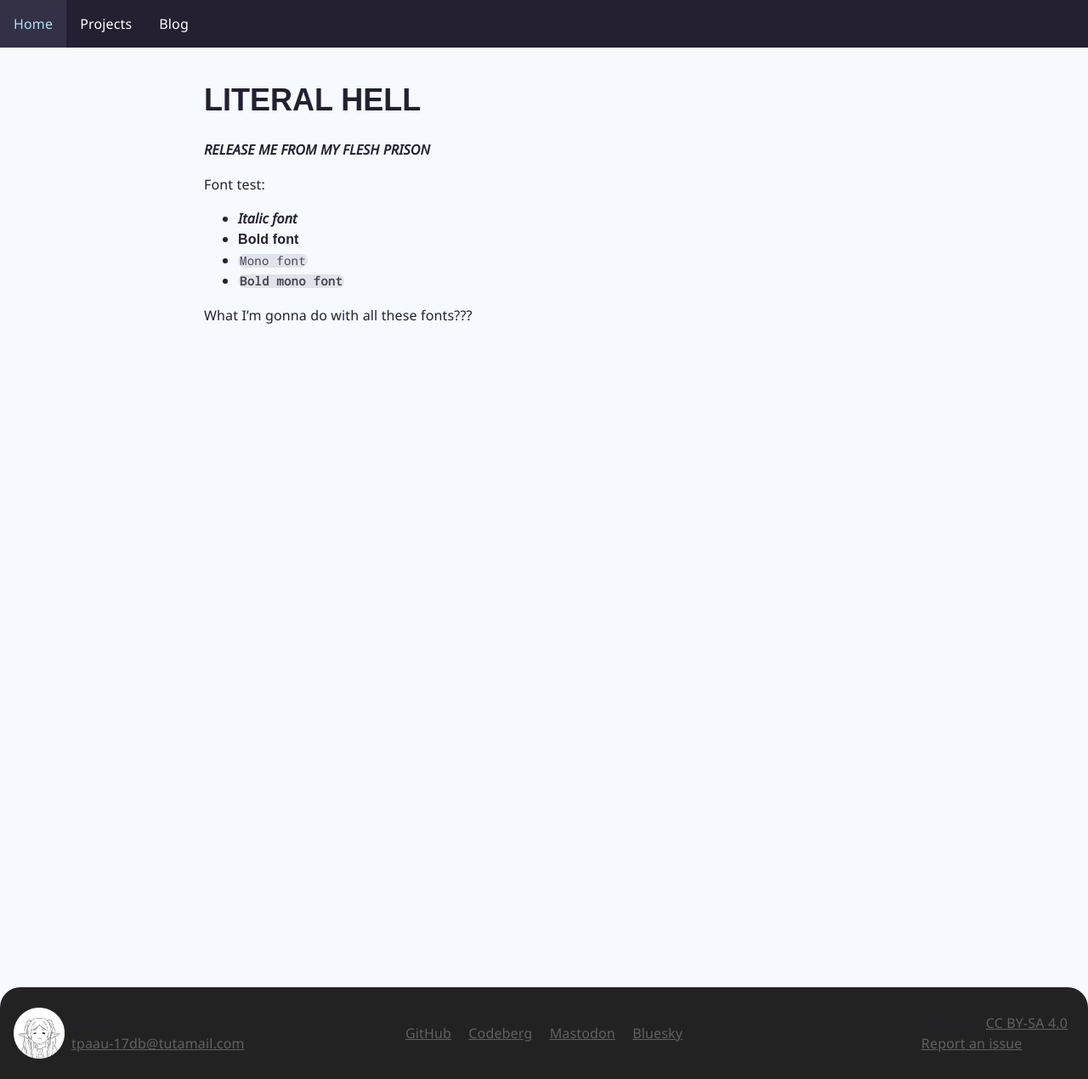
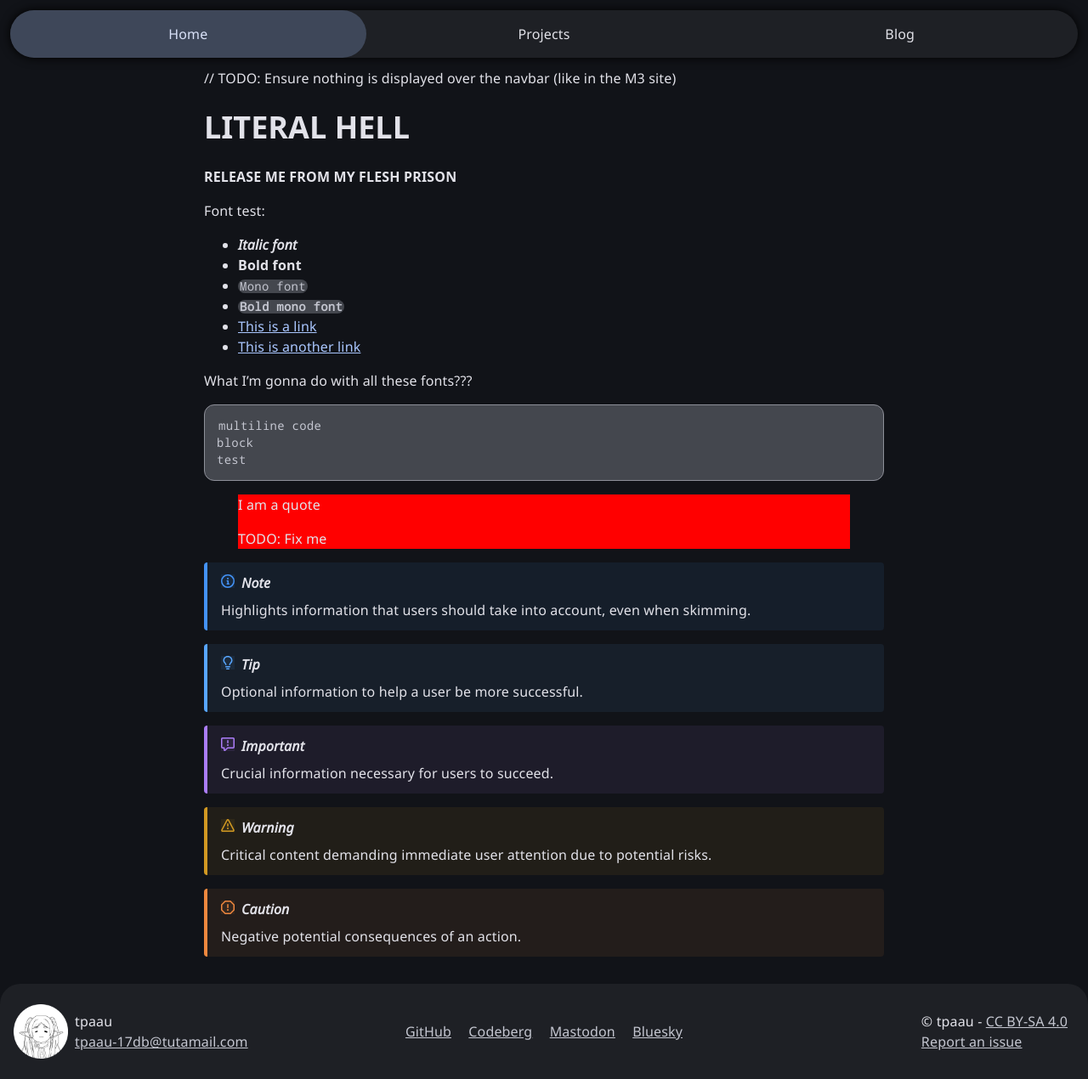
Before and after one commit to tpaau/tpaau.dev, a Jekyll site: the page built from content/INDEX.md, in a window 1280 px wide and 1270 px high. Shown: the whole window at 85% size. Built offline with Jekyll 4.4.1, drawn with Linux system fonts in a browser that asks for light colours; some web fonts are replaced.

Commit message:
I changed some things and now the site looks better

````diff
--- a/404.html
+++ b/404.html
@@ -20,6 +20,6 @@ layout: page
 <div class="container">
   <h1>404</h1>
 
-  <p><strong>Page not found :(</strong></p>
+  <p><strong>Not found  :(</strong></p>
   <p>If you believe this to be a bug, please <a href="https://codeberg.org/tpaau/pages/issues/new">report it</a>.</p>
 </div>
--- a/_config.yml
+++ b/_config.yml
@@ -24,8 +24,6 @@ description: >- # this means to ignore newlines until "baseurl:"
   Google search results) and in your feed.xml site description.
 baseurl: "" # the subpath of your site, e.g. /blog
 url: "" # the base hostname & protocol for your site, e.g. http://example.com
-twitter_username: jekyllrb
-github_username:  jekyll
 
 # Build settings
 # theme: minima
--- /dev/null
+++ b/_includes/alert.html
@@ -0,0 +1,27 @@
+{% assign text = include.content | split: '<br>' %}
+
+<div class="alert {{ include.type }}">
+    <p>
+        <em>
+            <svg viewBox="0 0 16 16" version="1.1" width="16" height="16" aria-hidden="true" class="{{ include.type }}">
+                {% if include.type == "note" %}
+                    <path d="M0 8a8 8 0 1 1 16 0A8 8 0 0 1 0 8Zm8-6.5a6.5 6.5 0 1 0 0 13 6.5 6.5 0 0 0 0-13ZM6.5 7.75A.75.75 0 0 1 7.25 7h1a.75.75 0 0 1 .75.75v2.75h.25a.75.75 0 0 1 0 1.5h-2a.75.75 0 0 1 0-1.5h.25v-2h-.25a.75.75 0 0 1-.75-.75ZM8 6a1 1 0 1 1 0-2 1 1 0 0 1 0 2Z"></path>
+                {% elsif include.type == "tip" %}
+                    <path d="M8 1.5c-2.363 0-4 1.69-4 3.75 0 .984.424 1.625.984 2.304l.214.253c.223.264.47.556.673.848.284.411.537.896.621 1.49a.75.75 0 0 1-1.484.211c-.04-.282-.163-.547-.37-.847a8.456 8.456 0 0 0-.542-.68c-.084-.1-.173-.205-.268-.32C3.201 7.75 2.5 6.766 2.5 5.25 2.5 2.31 4.863 0 8 0s5.5 2.31 5.5 5.25c0 1.516-.701 2.5-1.328 3.259-.095.115-.184.22-.268.319-.207.245-.383.453-.541.681-.208.3-.33.565-.37.847a.751.751 0 0 1-1.485-.212c.084-.593.337-1.078.621-1.489.203-.292.45-.584.673-.848.075-.088.147-.173.213-.253.561-.679.985-1.32.985-2.304 0-2.06-1.637-3.75-4-3.75ZM5.75 12h4.5a.75.75 0 0 1 0 1.5h-4.5a.75.75 0 0 1 0-1.5ZM6 15.25a.75.75 0 0 1 .75-.75h2.5a.75.75 0 0 1 0 1.5h-2.5a.75.75 0 0 1-.75-.75Z"></path>
+                {% elsif include.type == "important" %}
+                    <path d="M0 1.75C0 .784.784 0 1.75 0h12.5C15.216 0 16 .784 16 1.75v9.5A1.75 1.75 0 0 1 14.25 13H8.06l-2.573 2.573A1.458 1.458 0 0 1 3 14.543V13H1.75A1.75 1.75 0 0 1 0 11.25Zm1.75-.25a.25.25 0 0 0-.25.25v9.5c0 .138.112.25.25.25h2a.75.75 0 0 1 .75.75v2.19l2.72-2.72a.749.749 0 0 1 .53-.22h6.5a.25.25 0 0 0 .25-.25v-9.5a.25.25 0 0 0-.25-.25Zm7 2.25v2.5a.75.75 0 0 1-1.5 0v-2.5a.75.75 0 0 1 1.5 0ZM9 9a1 1 0 1 1-2 0 1 1 0 0 1 2 0Z"></path>
+                {% elsif include.type == "warning" %}
+                    <path d="M6.457 1.047c.659-1.234 2.427-1.234 3.086 0l6.082 11.378A1.75 1.75 0 0 1 14.082 15H1.918a1.75 1.75 0 0 1-1.543-2.575Zm1.763.707a.25.25 0 0 0-.44 0L1.698 13.132a.25.25 0 0 0 .22.368h12.164a.25.25 0 0 0 .22-.368Zm.53 3.996v2.5a.75.75 0 0 1-1.5 0v-2.5a.75.75 0 0 1 1.5 0ZM9 11a1 1 0 1 1-2 0 1 1 0 0 1 2 0Z"></path>
+                {% elsif include.type == "caution" %}
+                    <path d="M4.47.22A.749.749 0 0 1 5 0h6c.199 0 .389.079.53.22l4.25 4.25c.141.14.22.331.22.53v6a.749.749 0 0 1-.22.53l-4.25 4.25A.749.749 0 0 1 11 16H5a.749.749 0 0 1-.53-.22L.22 11.53A.749.749 0 0 1 0 11V5c0-.199.079-.389.22-.53Zm.84 1.28L1.5 5.31v5.38l3.81 3.81h5.38l3.81-3.81V5.31L10.69 1.5ZM8 4a.75.75 0 0 1 .75.75v3.5a.75.75 0 0 1-1.5 0v-3.5A.75.75 0 0 1 8 4Zm0 8a1 1 0 1 1 0-2 1 1 0 0 1 0 2Z"></path>
+                {% endif %}
+            </svg>
+            {{ include.type | capitalize }}
+        </em>
+        {% for line in text %}
+            <p>
+                {{ line }}
+            </p>
+        {% endfor %}
+    </p>
+</div>
--- a/assets/css/main.css
+++ b/assets/css/main.css
@@ -1,7 +1,47 @@
 :root {
     --radius-large: 24px;
+    --radius-full: 1000px;
+    --spacing-regular: 12px;
+    --spacing-large: 16px;
+
+    --primary: #aac7ff;
+    --on-primary: #0b305f;
+    --primary-container: #284777;
+    --on-primary-container: #d7e3ff;
+
+    --secondary: #bec6dc;
+    --on-secondary: #283141;
+    --secondary-container: #3e4759;
+    --on-secondary-container: #dae2f9;
+
+    --tertiary: #ddbce0;
+    --on-tertiary: #3f2844;
+    --tertiary-container: #573e5c;
+    --on-tertiary-container: #fad8fd;
+
+    --error: #ffb4ab;
+    --on-error: #690005;
+    --error-container: #93000a;
+    --on-error-container: #ffdad6;
+
+    --surface: #111318;
+    --on-surface: #e2e2e9;
+    --surface-variant: #44474e;
+    --on-surface-variant: #c4c6d0;
+
+    --surface-container-highest: #33353a;
+    --surface-container-high: #282a2f;
+    --surface-container: #1e2025;
+    --surface-container-low: #191c20;
+    --surface-container-lowest: #0c0e13;
+    --inverse-surface: #e2e2e9;
+    --inverse-on-surface: #2e3036;
+    --surface-tint: #aac7ff;
+
+    --outline: #8e9099;
+    --outline-variant: #44474e;
+    --shadow: #000000;
 }
-
 
 html {
     height: -webkit-fill-available; /* replace with stretch when standardized */
@@ -12,74 +52,70 @@ body {
     flex-direction: column;
     min-height: 100vh;
     min-height: -webkit-fill-available; /* replace with stretch when standardized */
-    font-family: Noto, sans-serif;
+    font-family: Noto, sans;
     line-height: 1.5;
     letter-spacing: 0.009375rem;
-    background-color: #f6fafe;
-    color: #241f31;
+    background: var(--surface);
+    color: var(--on-surface);
     margin: 0;
     padding: 0;
     overflow-y: scroll;
 }
 
+::selection {
+    color: var(--surface);
+    background: var(--on-surface);
+}
+
+::-moz-selection {
+    color: var(--surface);
+    background: var(--on-surface);
+}
+
 a {
-    color: #1a5fb4;
-    text-decoration: underline;
+    color: var(--primary);
 }
 
 a:visited {
-    color: #613583;
-}
-
-footer img {
-    width: 60px;
-    height: auto;
-    display: block;
-    margin-left: auto;
-    margin-right: auto;
+    color: var(--tertiary);
 }
 
 h1 a, h1 a:visited, h2 a, h2 a:visited, h3 a, h3 a:visited, h4 a, h4 a:visited, h5 a, h5 a:visited, h6 a, h6 a:visited {
-    color: #241f31;
+    color: rgba(255 255 255 / 87%);
 }
 
+
 h1 {
-    /* Display small */
     font-size: 2.25rem;
     line-height: 2.75rem;
     letter-spacing: 0;
 }
 
 h2 {
-    /* Headline small */
     font-size: 1.5rem;
     line-height: 2rem;
     letter-spacing: 0;
 }
 
 h3 {
-    /* Title large */
     font-size: 1.375rem;
     line-height: 1.75rem;
     letter-spacing: 0;
 }
 
 h4 {
-    /* Title medium */
     font-size: 1rem;
     line-height: 1.5rem;
     letter-spacing: 0.009375rem;
 }
 
 h5 {
-    /* Title small */
     font-size: 0.875rem;
     line-height: 1.25rem;
     letter-spacing: 0.00625rem;
 }
 
 h6 {
-    /* Label small */
     font-size: 0.6875rem;
     line-height: 1rem;
     letter-spacing: 0.03125rem;
@@ -90,8 +126,8 @@ em {
 }
 
 code, pre {
-    background-color: #e0e2ec; /* surface-variant */
-    color: #44474e; /* on-surface-variant */
+    background-color: var(--surface-variant);
+    color: var(--on-surface-variant);
     font-family: "Noto Mono", monospace;
     font-size: 0.875rem; /* body-medium.size */
     letter-spacing: 0.015625rem; /* body-medium.tracking */
@@ -100,7 +136,7 @@ code, pre {
 
 pre {
     border-radius: 12px;
-    border: 1px solid #74777f /* outline */;
+    border: 1px solid var(--outline);
     overflow-x: auto;
     padding: 0.875rem;
 }
@@ -110,8 +146,16 @@ code {
     padding: 0 2px;
 }
 
+pre, details, details[open] summary {
+    border-color: var(--outline);
+}
+
 var {
-    color: #a51d2d;
+    color: #ffb4ab;
+}
+
+blockquote {
+    background-color: #ff0000;
 }
 
 .coin-address {
@@ -128,22 +172,6 @@ var {
     border-radius: 16px;
 }
 
-#secureblue a {
-    text-decoration: none;
-}
-
-#site-menu ul li a {
-    color: #fff;
-    display: flex;
-    text-decoration: none;
-    padding: 1em;
-    align-items: center;
-}
-
-#secureblue a:hover {
-    text-decoration: underline;
-}
-
 main {
     margin-left: auto;
     margin-right: auto;
@@ -153,13 +181,9 @@ main {
     width: 100%;
     box-sizing: border-box;
     overflow-wrap: break-word;
-}
-
-main img {
-    max-width: 100%;
-    margin-left: auto;
-    margin-right: auto;
-    display: block;
+    /* This is for the navbar */
+    padding-top: 64px;
+    flex: 1 0 auto;
 }
 
 ul ul {
@@ -167,20 +191,16 @@ ul ul {
 }
 
 footer {
-    position: fixed;
-    left: 0;
-    right: 0;
-    bottom: 0;
     padding: 0.5em 1em;
     text-align: center;
     overflow-wrap: break-word;
-    background: #222;
+    background: var(--surface-container);
     border-top-left-radius: var(--radius-large);
     border-top-right-radius: var(--radius-large);
 }
 
 footer a, footer a:visited {
-    color: #616161;
+    color: var(--on-surface-variant)
 }
 
 #footer-columns {
@@ -189,6 +209,7 @@ footer a, footer a:visited {
     gap: 1rem;
     align-items: center;
 }
+
 #footer-columns ul {
     padding: 0;
 }
@@ -227,54 +248,70 @@ footer a, footer a:visited {
     padding: 0 0.5em;
 }
 
-#site-menu ul {
-    display: flex;
-    flex-wrap: nowrap;
-    overflow-x: auto;
-    margin: 0;
-    padding: 0;
+#site-menu {
+    position: fixed;
+    top: 0;
+    right: 0;
+    left: 0;
+    list-style: none;
+    background-color: var(--surface-container);
+    white-space: nowrap;
+    margin: var(--spacing-regular);
+    border-radius: var(--radius-full);
+    filter: drop-shadow(0 0 6px var(--shadow));
 }
 
-#site-menu {
-    background-color: #241f31;
-    white-space: nowrap;
+#site-menu ul {
+    display: grid;
+    grid-auto-flow: column;
+    grid-template-columns: repeat(3, 1fr);
+    padding: 0;
+    margin: 0;
+    list-style: none;
+    text-align: center;
+}
+
+#site-menu li {
+    text-align: center;
 }
 
 #site-menu ul li {
     list-style-type: none;
     display: flex;
+    border-radius: var(--radius-full);
 }
 
 #site-menu ul li:hover {
-    background-color: #343147;
+    background-color: var(--surface-container-high);
 }
 
+#site-menu ul li[aria-current] {
+    background-color: var(--secondary-container);
+}
+
+#site-menu ul li[aria-current]:hover {
+    background-color: var(--secondary-container);
+}
+
+#site-menu ul li a {
+    color: var(--on-surface)
+    display: flex;
+    text-decoration: none;
+    padding: 1em;
+    justify-content: center;
+    width: 100%;
+}
 
 #site-menu ul li a:visited {
-    color: #fff;
+    color: var(--on-secondary-container);
 }
 
 #site-menu ul li[aria-current] a {
-    color: #76c9f6;
+    color: var(--on-secondary-container);
 }
 
 #site-menu ul li[aria-current]:hover a {
-    color: #aedff9;
-}
-
-#site-menu img {
-    height: 1.8rem;
-    width: 1.8rem;
-    vertical-align: middle;
-    margin-right: 0.5rem;
-}
-
-#site-menu ul li img {
-    filter: grayscale(1);
-}
-
-#site-menu ul li[aria-current] img {
-    filter: none;
+    color: var(--on-secondary-container);
 }
 
 button, select, option, input, select, textarea {
@@ -413,18 +450,6 @@ main.normalize {
     line-height: 1;
 }
 
-.device-img {
-    margin: 0 0 0 2rem;
-    position: relative;
-}
-
-.laptop-logo-img {
-    position: absolute;
-    top: 44%;
-    left: 50%;
-    transform: translate(-50%, -50%);
-}
-
 .surface {
     background-color: #e6e6e6;
     width: 100%;
@@ -549,7 +574,6 @@ details[open] summary {
     font-weight: 400;
     font-display: swap;
     src: local("Noto"), local("NotoSans-Regular"), url("/assets/fonts/NotoSans-Regular.ttf") format("ttf");
-    unicode-range: U+0000-00FF, U+0131, U+0152-0153, U+02BB-02BC, U+02C6, U+02DA, U+02DC, U+2000-206F, U+2074, U+20AC, U+2122, U+2191, U+2193, U+2212, U+2215, U+FEFF, U+FFFD;
 }
 
 /* latin */
@@ -559,7 +583,6 @@ details[open] summary {
     font-weight: 400;
     font-display: swap;
     src: local("Noto Italic"), local("NotoSans-Italic"), url("/assets/fonts/NotoSans-Italic.ttf") format("woff2");
-    unicode-range: U+0000-00FF, U+0131, U+0152-0153, U+02BB-02BC, U+02C6, U+02DA, U+02DC, U+2000-206F, U+2074, U+20AC, U+2122, U+2191, U+2193, U+2212, U+2215, U+FEFF, U+FFFD;
 }
 
 /* latin */
@@ -569,7 +592,6 @@ details[open] summary {
     font-weight: 700;
     font-display: swap;
     src: local("Noto Bold"), local("Noto-Bold"), url("/assets/fonts/NotoSans-Bold.ttf") format("ttf");
-    unicode-range: U+0000-00FF, U+0131, U+0152-0153, U+02BB-02BC, U+02C6, U+02DA, U+02DC, U+2000-206F, U+2074, U+20AC, U+2122, U+2191, U+2193, U+2212, U+2215, U+FEFF, U+FFFD;
 }
 
 /* latin */
@@ -579,76 +601,16 @@ details[open] summary {
     font-weight: 400;
     font-display: swap;
     src: local("Noto Mono"), local("NotoSansMono-Regular"), url("/assets/fonts/NotoSansMono-Regular.ttf") format("ttf");
-    unicode-range: U+0000-00FF, U+0131, U+0152-0153, U+02BB-02BC, U+02C6, U+02DA, U+02DC, U+2000-206F, U+2074, U+20AC, U+2122, U+2191, U+2193, U+2212, U+2215, U+FEFF, U+FFFD;
-}
-
-@media only screen and (max-width: 735px) {
-    .hero {
-        flex-flow: column nowrap;
-        text-align: center;
-    }
-
-    .device-img {
-        margin: 3.5rem 0 0;
-    }
-
-    .table-container th,
-    .table-container td {
-        padding: 8px 12px;
-    }
 }
 
 @media (prefers-color-scheme: dark) {
-    body {
-        background: #121212;
-        color: rgba(255 255 255 / 87%); /* 87% white */
-    }
-
-    a {
-        color: #90caf9; /* blue200 */
-    }
-
-    a:visited {
-        color: #ce93d8; /* purple200 */
-    }
-
-    h1 a, h1 a:visited, h2 a, h2 a:visited, h3 a, h3 a:visited, h4 a, h4 a:visited, h5 a, h5 a:visited, h6 a, h6 a:visited {
-        color: rgba(255 255 255 / 87%); /* 87% white */
-    }
-
     button, select, .button, .button:visited {
         color: black;
         background-color: #95c4ff; /* system_accent1_200, because accent_device_default_dark => system_accent1_100 was too light */
     }
 
-    button:hover, select:hover, .button:hover {
-        background-color: #89b4ea; /* color between default and pressed */
-    }
-
-    button:focus, select:focus, .button:focus {
-        background-color: #7ca3d4; /* button pressed on Android */
-    }
-
-    button:disabled, select:disabled {
-        background-color: rgb(227 226 230 / 12%);
-        color: rgb(227 226 230 / 38%);
-    }
-
     select {
         background-image: url("/assets/arrow-drop-down-dark.svg");
-    }
-
-    code, pre {
-        background-color: #323743;
-        color: #ced4f1;
-    }
-
-    pre, details, details[open] summary {
-        border-color: #8e9099; /* outline */
-    }
-
-    footer a, footer a:visited {
-        color: #9f9f9f;
     }
 
     .error-text {
@@ -656,16 +618,8 @@ details[open] summary {
         color: #cf6679;
     }
 
-    .laptop-img {
-        filter: invert(100%) hue-rotate(180deg) saturate(1.75);
-    }
-
     .surface {
         background-color: #212121;
-    }
-
-    var {
-        color: #ffb4ab;
     }
 
     .notice {
@@ -699,7 +653,7 @@ figure.arch-diagram {
 figcaption {
     background-color: #222222;
     color: white;
-  font: italic smaller sans-serif;
+    font: italic smaller sans;
     padding: 3px;
     text-align: center;
 }
--- a/content/INDEX.md
+++ b/content/INDEX.md
@@ -4,14 +4,54 @@ layout: page
 permalink: /
 ---
 
+// TODO: Ensure nothing is displayed over the navbar (like in the M3 site)
+
 # LITERAL HELL
 
-***RELEASE ME FROM MY FLESH PRISON***
+**RELEASE ME FROM MY FLESH PRISON**
 
 Font test:
   - *Italic font*
   - **Bold font**
   - `Mono font`
   - **`Bold mono font`**
+  - [This is a link](https://example.com)
+  - [This is another link](https://github.com/do-not-visit)
 
 What I'm gonna do with all these fonts???
+
+```
+multiline code
+block
+test
+```
+
+
+> I am a quote
+>
+> TODO: Fix me
+
+{% include alert.html
+  type="note"
+  content="Highlights information that users should take into account, even when skimming."
+%}
+
+{% include alert.html
+  type="tip"
+  content="Optional information to help a user be more successful."
+%}
+
+{% include alert.html
+  type="important"
+  content="Crucial information necessary for users to succeed."
+%}
+
+{% include alert.html
+  type="warning"
+  content="Critical content demanding immediate user attention due to potential risks."
+%}
+
+{% include alert.html
+  type="caution"
+  content="Negative potential consequences of an action."
+%}
````
Also changed, not shown: content/identity.json (added, +35 -0 lines). Lines whose indentation alone changed are shown as unchanged.
